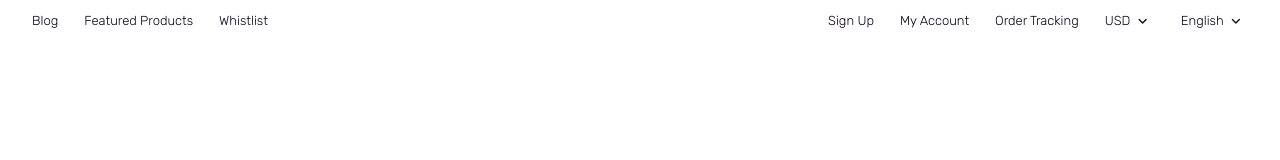
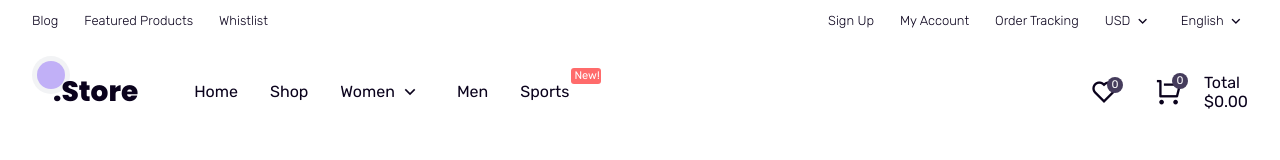
Before and after one commit to nanoGitH/ecommerce-website-tutor, a plain HTML site: page index.html in a window 1280 px wide. Drawn offline with nearby package versions, Linux system fonts and the light colour scheme.

Commit message:
header. masih jauh

```diff
--- a/index.html
+++ b/index.html
@@ -12,9 +12,10 @@
 </head>
 <body>
   <div id="page" class="site">
-    <!-- header -->
+    <!-- HEADER -->
     <header>
-      <div class="header-top">
+      <!-- header top -->
+      <div class="header-top mobile-hide">
         <div class="container">
           <div class="wrapper flexitem">
             <div class="left">
@@ -50,7 +51,56 @@
           </div>
         </div>
       </div>
+
+      <div class="header-nav">
+        <div class="container">
+          <div class="wrapper flexitem">
+            <a href="" class="trigger desktop-hide"><span class="i ri-menu-2-line"></span></a>
+            <div class="left flexitem">
+              <div class="logo"><a href="/"><span class="circle"></span>.Store</a></div>
+              <nav class="mobile-hide">
+                <ul class="flexitem second-links">
+                  <li><a href="#">Home</a></li>
+                  <li><a href="#">Shop</a></li>
+                  <li>
+                    <a href="#">Women
+                      <div class="icon-small"><i class="ri-arrow-down-s-line"></i></div>
+                    </a>
+                  </li>
+                  <li><a href="#">Men</a></li>
+                  <li>
+                    <a href="#">Sports
+                      <div class="fly-item"><span>New!</span></div>
+                    </a>
+                  </li>
+                </ul>
+              </nav>
+            </div>
+            <div class="right">
+              <ul class="flexitem second-links">
+                <li class="mobile-hide"><a href="#">
+                  <div class="icon-large"><i class="ri-heart-line"></i></div>
+                  <div class="fly-item"><span class="item-number">0</span></div>
+                </a></li>
+                <li><a href="#" class="iscart">
+                  <div class="icon-large">
+                    <i class="ri-shopping-cart-line"></i>
+                    <div class="fly-item"><span class="item-number">0</span></div>
+                  </div>
+                  <div class="icon-text">
+                    <div class="mini-text">Total</div>
+                    <div class="cart-total">$0.00</div>
+                  </div>
+                </a></li>
+              </ul>
+            </div>
+          </div>
+        </div>
+      </div>
+
     </header>
+
+
 
     <!-- main -->
     <main>
--- a/style.css
+++ b/style.css
@@ -143,8 +143,12 @@ REUSEABLE SELECTOR
     padding: 0 0.75em 0 0;
 }
 
+.mobile-hide {
+    display: none;
+}
+
 /*
-HEADER
+1. HEADER
 */
 header li > a {
     display: flex;
@@ -153,7 +157,7 @@ header li > a {
     transition: var(--trans-color);
 }
 
-/* Header Top */
+/* 1a. Header Top */
 .header-top .wrapper {
     font-size: var(--font-small);
     font-weight: var(--fw3);
@@ -185,6 +189,87 @@ header li > a {
     display: block;
 }
 
+/* 1b. Header Nav */
+.header-nav {
+    padding: 0.5em 0;
+    margin-bottom: 1.5em;
+    border-bottom: 1px solid var(--border-color);
+}
+.trigger {
+    font-size: 1.5em;
+    display: flex;
+    padding: 0.25em;
+    margin-right: 0.5em;
+}
+.logo a {
+    font-family: 'Poppins';
+    font-size: 1.75em;
+    position: relative;
+    font-weight: var(--fw8);
+    display: flex;
+    padding-left: 0.75em;
+    margin-right: 2em;
+}
+.circle {
+    position: absolute;
+    top: -15px;
+    left: 0;
+    width: 38px;
+    height: 38px;
+    border-radius: var(--percent50);
+    background-color: var(--light-bg-color);
+    z-index: -1;
+}
+.circle::before {
+    content: '';
+    position: absolute;
+    width: 28px;
+    height: 28px;
+    border-radius: var(--percent50);
+    background-color: var(--seconday-color);
+    bottom: 5px;
+    right: 5px;
+    opacity: 0.4;
+}
+.header-nav nav > ul {
+    line-height: 100px;
+    gap: 2em;
+}
+
+.fly-item {
+    position: absolute;
+    height: 16px;
+    font-size: var(--font-smaller);
+    padding: 3px;
+    text-align: center;
+    line-height: 10px;
+    color: var(--white-color);
+}
+nav .fly-item {
+    top: 50%;
+    right: -32px;
+    margin-top: -24px;
+    width: 30px;
+    border-radius: 3px;
+    background-color: var(--primary-color);
+}
+.header-nav .right {
+    position: relative;
+    margin-left: auto;
+}
+.header-nav .right .icon-large {
+    position: relative;
+}
+.header-nav .right .fly-item {
+    top: 0;
+    right: 16px;
+    width: 16px;
+    background-color: var(--seconday-dark-color);
+    border-radius: var(--percent50);
+}
+
+/* 1c. Header Main */
+
 
 
 
@@ -208,4 +293,21 @@ header li > a {
     .container {
         padding: 0 2em;
     }
+    .desktop-hide {
+        display: none;
+    }
+    .mobile-hide {
+        display: block;
+    }
+    .logo a {
+        margin-right: 2em;
+    }
+    .header-nav {
+        padding: 0;
+        margin: 0;
+        border-bottom: 0;
+    }
+    .header-nav .right li > a {
+        margin-left: 1em;
+    }
 }
```
